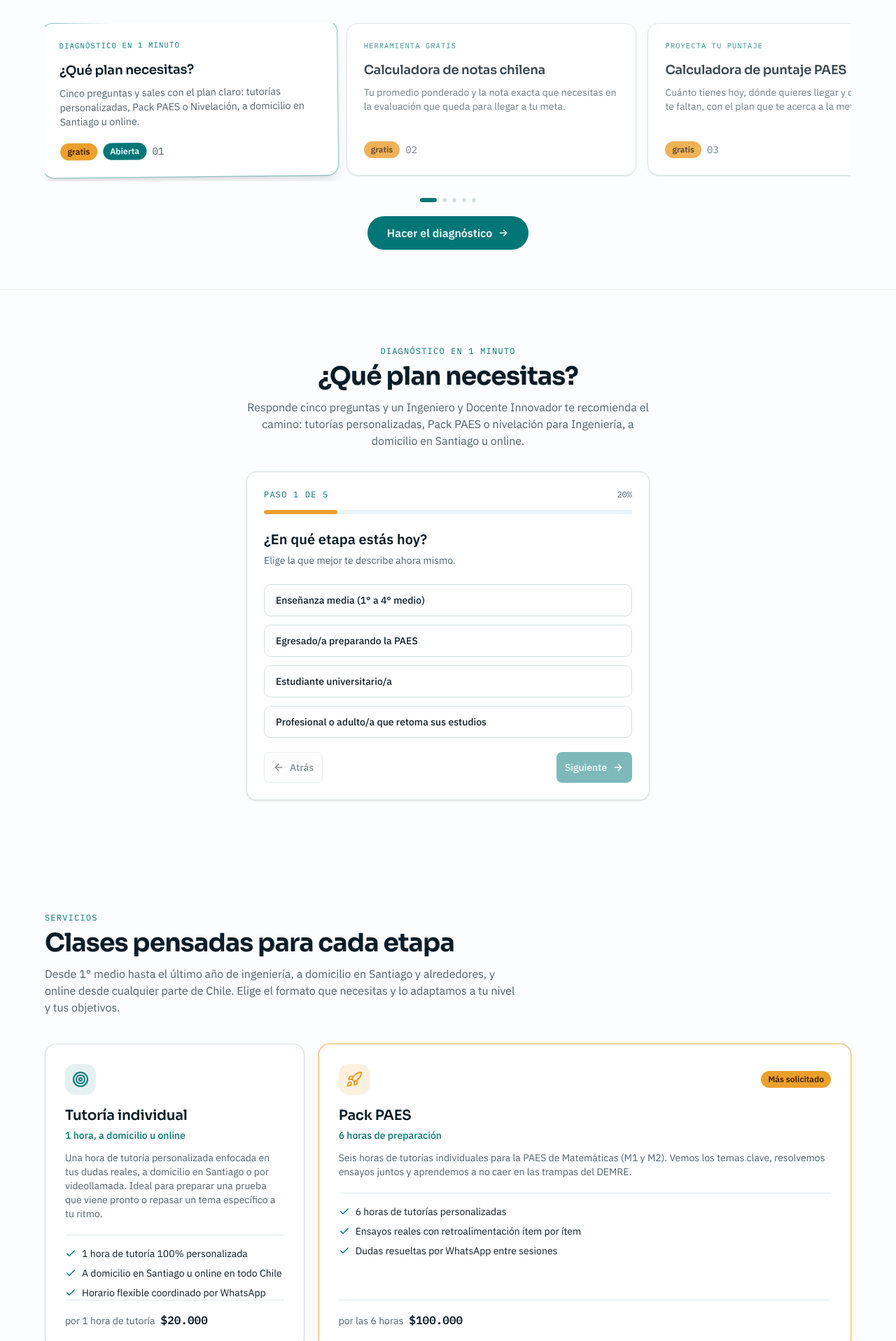
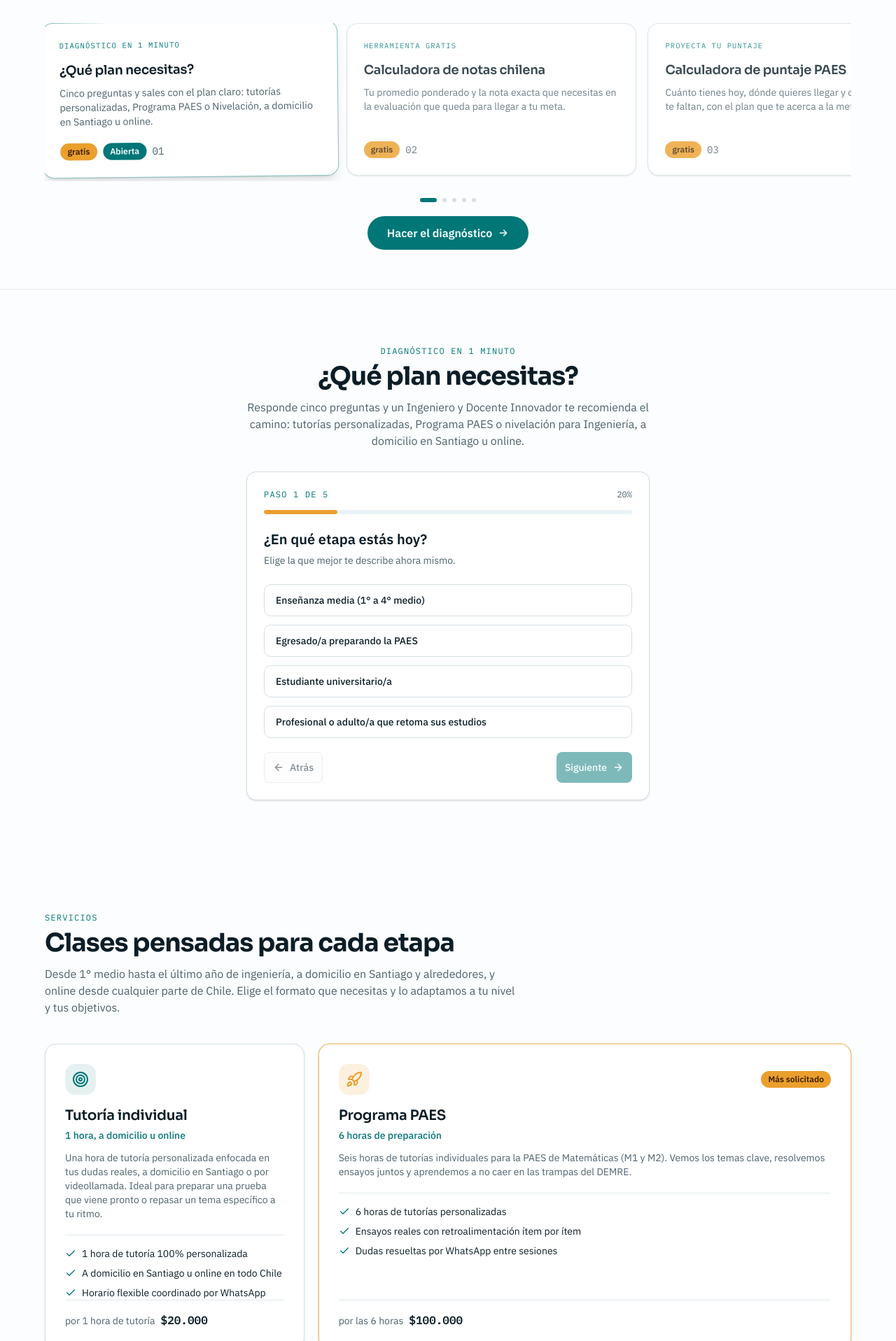
Before and after one commit to paillamilm-blip/tuprofeindustrial-web, a Next.js app: page / in a window 1280 px wide. Shown: the part 1003-2920 px from the top of the page at 70% size. Built offline with nearby package versions, Linux system fonts and the light colour scheme.

Commit message:
style(copy): update Pack to Programa PAES and Programa Intensivo de Ingenieria

```diff
--- a/app/grilla/grilla-data.ts
+++ b/app/grilla/grilla-data.ts
@@ -157,7 +157,7 @@ Creado con IA. #tuprofeindustrial #paesm1 #algebra #ecuaciones #demre`,
             key: "mie1230-pin",
             label: "📌 1er Comentario Fijado",
             tone: "green",
-            text: `📌 ¿Quieres asegurar sobre 800 puntos en la PAES M1? Últimos cupos para tutorías personalizadas intensivas ($20.000/h · Pack PAES 6h $100.000, online todo Chile y presencial en RM). Escríbeme por DM para coordinar 📩`,
+            text: `📌 ¿Quieres asegurar sobre 800 puntos en la PAES M1? Últimos cupos para tutorías personalizadas intensivas ($20.000/h · Programa PAES 6h $100.000, online todo Chile y presencial en RM). Escríbeme por DM para coordinar 📩`,
           },
         ],
       },
@@ -229,7 +229,7 @@ Creado con IA. #tuprofeindustrial #paesm1 #geometria #cuerposgeometricos #demre`
             key: "mie1730-pin",
             label: "📌 1er Comentario Fijado (Tutorías)",
             tone: "green",
-            text: `📌 Tutorías personalizadas 1 a 1 de Geometría y PAES M1 ($20.000/h · Pack PAES 6h $100.000). Envíame un mensaje interno (DM) para revisar cupos disponibles 📲`,
+            text: `📌 Tutorías personalizadas 1 a 1 de Geometría y PAES M1 ($20.000/h · Programa PAES 6h $100.000). Envíame un mensaje interno (DM) para revisar cupos disponibles 📲`,
           },
         ],
       },
@@ -276,7 +276,7 @@ Creado con IA. #tuprofeindustrial #paesm1 #geometria #cuerposgeometricos #demre`
 🎯 En mi web pueden practicar gratis con la Calculadora PAES y descargar el Simulacro M1 (20 ítems con solucionario paso a paso):
 👉 ${WEB_URL}
 
-Como Ingeniero Industrial y docente diplomado (ex-profesor Scuola Italiana), abrí los últimos cupos de tutorías personalizadas intensivas de última semana ($20.000/h o Pack PAES 6 horas por $100.000, online u a domicilio en Santiago).
+Como Ingeniero Industrial y docente diplomado (ex-profesor Scuola Italiana), abrí los últimos cupos de tutorías personalizadas intensivas de última semana ($20.000/h o Programa PAES 6 horas por $100.000, online u a domicilio en Santiago).
 
 📲 Escríbeme directo al WhatsApp: ${WHATSAPP_URL}
 
@@ -308,7 +308,7 @@ El 70% dice que sí al tiro. ❌ ¡Error fatal!
 
 De paso les dejo gratis la Calculadora PAES y un Simulacro M1 de 20 preguntas con solucionario para repasar esta semana 👉 ${WEB_URL}
 
-Si alguien necesita tutorías personalizadas de refuerzo ($20k/h o Pack PAES 6h $100k), me escribe directo acá: ${WHATSAPP_URL} 📲`,
+Si alguien necesita tutorías personalizadas de refuerzo ($20k/h o Programa PAES 6h $100k), me escribe directo acá: ${WHATSAPP_URL} 📲`,
           },
         ],
       },
@@ -366,7 +366,7 @@ Creado con IA. #tuprofeindustrial #datosnocturnos #calculo #algebra #cienciachil
         minutesFromMidnight: 21 * 60 + 30,
         category: "story",
         role: "matias",
-        title: "Story Nocturna Cierre de Conversión (Pack PAES $100k)",
+        title: "Story Nocturna Cierre de Conversión (Programa PAES $100k)",
         detail: "Subir lámina 21:15 de captación con enlace directo a WhatsApp o sticker de DM.",
         assetPreview: {
           url: "/motor-assets/historias/miercoles-2115-historia-02-clases.png",
@@ -377,7 +377,7 @@ Creado con IA. #tuprofeindustrial #datosnocturnos #calculo #algebra #cienciachil
           {
             key: "mie2130-st",
             label: "📸 Texto Story Cierre",
-            text: `Últimos cupos antes del lunes 30 ⏳ Pack PAES (6 horas de tutorías 1 a 1) a $100.000 CLP. Escríbeme por aquí y aseguramos tus puntos clave 👇`,
+            text: `Últimos cupos antes del lunes 30 ⏳ Programa PAES (6 horas de tutorías 1 a 1) a $100.000 CLP. Escríbeme por aquí y aseguramos tus puntos clave 👇`,
           },
         ],
       },
@@ -531,7 +531,7 @@ La técnica analítica infalible:
             key: "jue1230-pin",
             label: "📌 1er Comentario Fijado (Tutorías)",
             tone: "green",
-            text: `📌 ¿Quieres asegurar tus últimos puntos en PAES M1? Últimos cupos para tutorías personalizadas intensivas ($20.000/h · Pack PAES 6h $100.000, online todo Chile y presencial en RM). Escríbeme por DM para coordinar 📩`,
+            text: `📌 ¿Quieres asegurar tus últimos puntos en PAES M1? Últimos cupos para tutorías personalizadas intensivas ($20.000/h · Programa PAES 6h $100.000, online todo Chile y presencial en RM). Escríbeme por DM para coordinar 📩`,
           },
         ],
       },
@@ -602,7 +602,7 @@ El atajo con las Relaciones de Viète:
             key: "jue1730-pin",
             label: "📌 1er Comentario Fijado (Tutorías)",
             tone: "green",
-            text: `📌 Últimos cupos para tutorías personalizadas PAES M1 ($20.000/h · Pack PAES 6h $100.000). Escríbeme directo por DM para coordinar horarios 📲`,
+            text: `📌 Últimos cupos para tutorías personalizadas PAES M1 ($20.000/h · Programa PAES 6h $100.000). Escríbeme directo por DM para coordinar horarios 📲`,
           },
         ],
       },
@@ -652,7 +652,7 @@ En x² - 5x + k = 0 con raíz x₁ = 2, no apliquen fórmula larga. Usen Relacio
 
 🎯 Practiquen gratis con la Calculadora PAES y descarguen el Simulacro M1 (20 ítems con solucionario) aquí: ${WEB_URL}
 
-Como Ingeniero Industrial y docente, tengo últimos horarios para tutorías personalizadas ($20.000/h o Pack PAES 6h $100.000).
+Como Ingeniero Industrial y docente, tengo últimos horarios para tutorías personalizadas ($20.000/h o Programa PAES 6h $100.000).
 📲 WhatsApp directo: ${WHATSAPP_URL}`,
           },
         ],
@@ -678,7 +678,7 @@ En *x² - 5x + k = 0*, si una raíz es *x₁ = 2*, ¿cuánto vale *k*?
 2️⃣ Producto = c/a ➔ k = 2 · 3 = *6*
 
 Les dejo el Simulacro M1 gratis (20 ítems + solucionario) y Calculadora PAES acá 👉 ${WEB_URL}
-Por tutorías personalizadas de última semana ($20k/h o Pack 6h $100k): ${WHATSAPP_URL} 📲`,
+Por tutorías personalizadas de última semana ($20k/h o Programa 6h $100k): ${WHATSAPP_URL} 📲`,
           },
         ],
       },
@@ -747,7 +747,7 @@ Le sumas 1... ¡y cierra en cero!
           {
             key: "jue2130-st",
             label: "📸 Texto Story Noche",
-            text: `¿Ramos complejos de Ingeniería o recta final PAES? Tutorías 1 a 1 ($20k/h · Pack PAES $100k · Intensivo U $600k). Escríbeme por DM 👇`,
+            text: `¿Ramos complejos de Ingeniería o recta final PAES? Tutorías 1 a 1 ($20k/h · Programa PAES $100k · Intensivo U $600k). Escríbeme por DM 👇`,
           },
         ],
       },
@@ -988,7 +988,7 @@ Le sumas 1... ¡y cierra en cero!
         category: "whatsapp",
         role: "matias",
         title: "Difusión Comunidad WhatsApp: Alerta Cupos Tutoría",
-        detail: "Informar últimos 2 cupos para Pack PAES de fin de semana ($100.000 / 6 horas).",
+        detail: "Informar últimos 2 cupos para Programa PAES de fin de semana ($100.000 / 6 horas).",
       },
       {
         id: "vie-2115-video",
@@ -1738,12 +1738,12 @@ export const QUOTES_WA = [
   },
   {
     key: "wa2",
-    name: "Pack PAES (6 horas)",
+    name: "Programa PAES (6 horas)",
     price: "$100.000 CLP",
     sub: "Ahorro $20k · Ensayos y cazabobos intensivos",
     featured: true,
     purple: false,
-    message: `¡Hola! Para esta recta final te recomiendo directamente el Pack PAES: son 6 horas de tutorías personalizadas intensivas por $100.000 CLP (ahorras $20.000 frente a la hora individual). Trabajamos resolución de ensayos, trampas clásicas DEMRE y manejo de tiempo pregunta a pregunta. ¿Te gustaría agendar la primera sesión esta semana?`,
+    message: `¡Hola! Para esta recta final te recomiendo directamente el Programa PAES: son 6 horas de tutorías personalizadas intensivas por $100.000 CLP (ahorras $20.000 frente a la hora individual). Trabajamos resolución de ensayos, trampas clásicas DEMRE y manejo de tiempo pregunta a pregunta. ¿Te gustaría agendar la primera sesión esta semana?`,
   },
   {
     key: "wa3",
@@ -1764,7 +1764,7 @@ export const CONVOCATORIAS_BASE = [
     fechaLabel: "30-Nov-2026",
     monto: "Ingreso Universidad 2027",
     estado: "alerta" as const,
-    accion: "Captación intensiva de última semana ($100k Pack PAES).",
+    accion: "Captación intensiva de última semana ($100k Programa PAES).",
   },
   {
     nombre: "CORFO: Semilla Inicia",
--- a/app/layout.tsx
+++ b/app/layout.tsx
@@ -37,7 +37,7 @@ export const metadata: Metadata = {
   title:
     "TuProfeIndustrial | Tutorías de Matemáticas, Física e Ingeniería en Chile",
   description:
-    "Ingeniero Industrial, Docente e Innovador con IA. Tutorías personalizadas a domicilio en Santiago y online en todo Chile: Matemáticas, Física e Ingeniería desde 1° medio hasta universidad, Pack PAES y Nivelación. Agenda por WhatsApp.",
+    "Ingeniero Industrial, Docente e Innovador con IA. Tutorías personalizadas a domicilio en Santiago y online en todo Chile: Matemáticas, Física e Ingeniería desde 1° medio hasta universidad, Programa PAES y Nivelación. Agenda por WhatsApp.",
 };
 
 export default function RootLayout({ children }: LayoutProps<"/">) {
--- a/components/sections/diagnostico-section.tsx
+++ b/components/sections/diagnostico-section.tsx
@@ -26,7 +26,7 @@ export function DiagnosticoSection() {
           </h2>
           <p className="mx-auto mt-3 max-w-xl text-muted-foreground text-pretty">
             Responde cinco preguntas y un Ingeniero y Docente Innovador te
-            recomienda el camino: tutorías personalizadas, Pack PAES o
+            recomienda el camino: tutorías personalizadas, Programa PAES o
             nivelación para Ingeniería, a domicilio en Santiago u online.
           </p>
         </Reveal>
--- a/components/sections/faq.tsx
+++ b/components/sections/faq.tsx
@@ -23,7 +23,7 @@ const FAQS = [
   },
   {
     q: "¿Cuánto cuestan las tutorías?",
-    a: "Tengo tres opciones claras con aranceles transparentes:\n• Tutoría individual: $20.000 por 1 hora (a domicilio en Santiago u online).\n• Pack PAES: $100.000 por 6 horas de tutoría personalizada, con ensayos reales y resolución de dudas por WhatsApp.\n• Intensivo de Ingeniería: $600.000 por 36 horas de tutoría en el mes (9 horas a la semana, divididas en 3 sesiones de 3 horas) para salvar o asegurar ramos como Cálculo, Álgebra y Física.",
+    a: "Tengo tres opciones claras con aranceles transparentes:\n• Tutoría individual: $20.000 por 1 hora (a domicilio en Santiago u online).\n• Programa PAES: $100.000 por 6 horas de tutoría personalizada, con ensayos reales y resolución de dudas por WhatsApp.\n• Intensivo de Ingeniería: $600.000 por 36 horas de tutoría en el mes (9 horas a la semana, divididas en 3 sesiones de 3 horas) para salvar o asegurar ramos como Cálculo, Álgebra y Física.",
   },
   {
     q: "¿Qué horarios tienes disponibles?",
--- a/components/sections/herramientas-carrusel.tsx
+++ b/components/sections/herramientas-carrusel.tsx
@@ -27,7 +27,7 @@ const HERRAMIENTAS: readonly Herramienta[] = [
     eyebrow: "Diagnóstico en 1 minuto",
     name: "¿Qué plan necesitas?",
     description:
-      "Cinco preguntas y sales con el plan claro: tutorías personalizadas, Pack PAES o Nivelación, a domicilio en Santiago u online.",
+      "Cinco preguntas y sales con el plan claro: tutorías personalizadas, Programa PAES o Nivelación, a domicilio en Santiago u online.",
     chip: "gratis",
     ctaLabel: "Hacer el diagnóstico",
   },
--- a/components/sections/services.tsx
+++ b/components/sections/services.tsx
@@ -13,7 +13,7 @@ import { WhatsAppCta } from "@/components/whatsapp-cta";
 import { cn } from "@/lib/utils";
 
 const SERVICES_MESSAGE =
-  "Hola! Quiero información sobre tus tutorías (individuales, Pack PAES o Intensivo de Ingeniería). ¿Me cuentas?";
+  "Hola! Quiero información sobre tus tutorías (individuales, Programa PAES o Intensivo de Ingeniería). ¿Me cuentas?";
 
 /**
  * Services — tres servicios DIFERENCIADOS (anti-slop: no tres tarjetas
@@ -39,7 +39,7 @@ const SERVICES = [
   },
   {
     icon: Rocket,
-    name: "Pack PAES",
+    name: "Programa PAES",
     tagline: "6 horas de preparación",
     description:
       "Seis horas de tutorías individuales para la PAES de Matemáticas (M1 y M2). Vemos los temas clave, resolvemos ensayos juntos y aprendemos a no caer en las trampas del DEMRE.",
@@ -54,7 +54,7 @@ const SERVICES = [
   },
   {
     icon: Building2,
-    name: "Intensivo de Ingeniería",
+    name: "Programa Intensivo de Ingeniería",
     tagline: "36 horas en el mes",
     description:
       "Treinta y seis horas de tutorías en un mes para salvar o asegurar ramos difíciles de universidad: Cálculo, Álgebra y Física. Son 9 horas por semana (3 tutorías de 3 horas) resolviendo certámenes pasados.",
```
